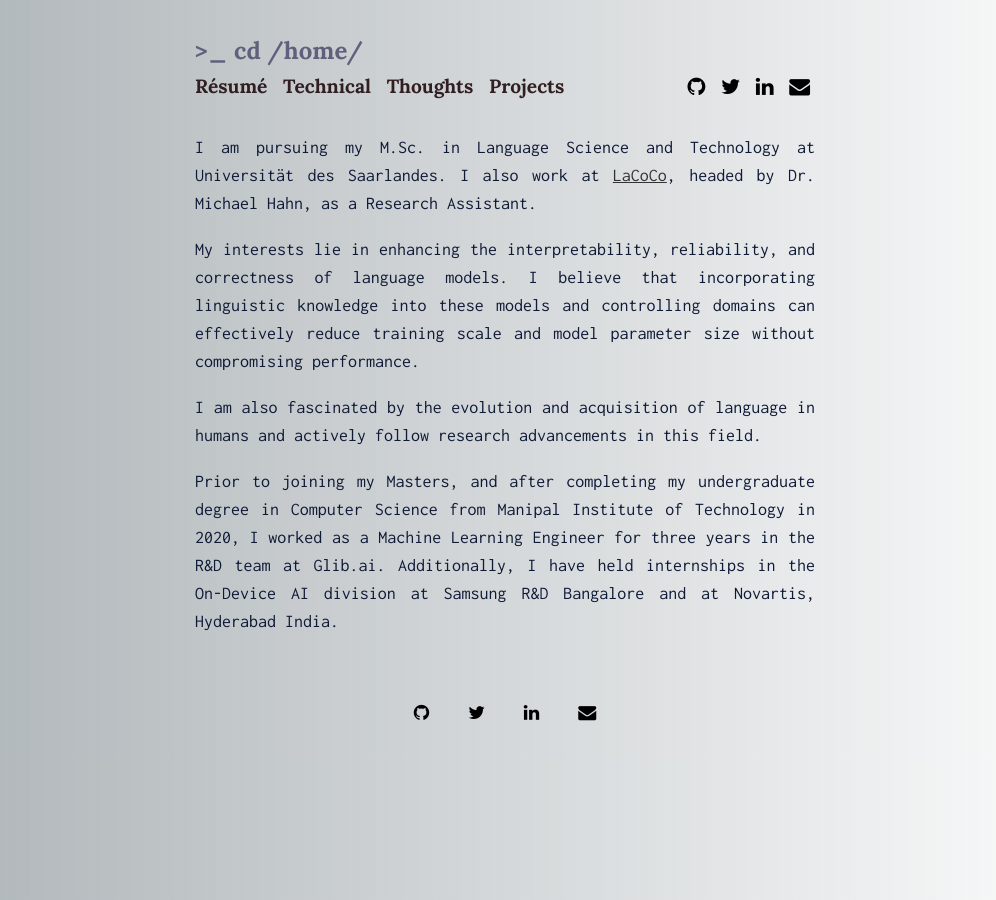
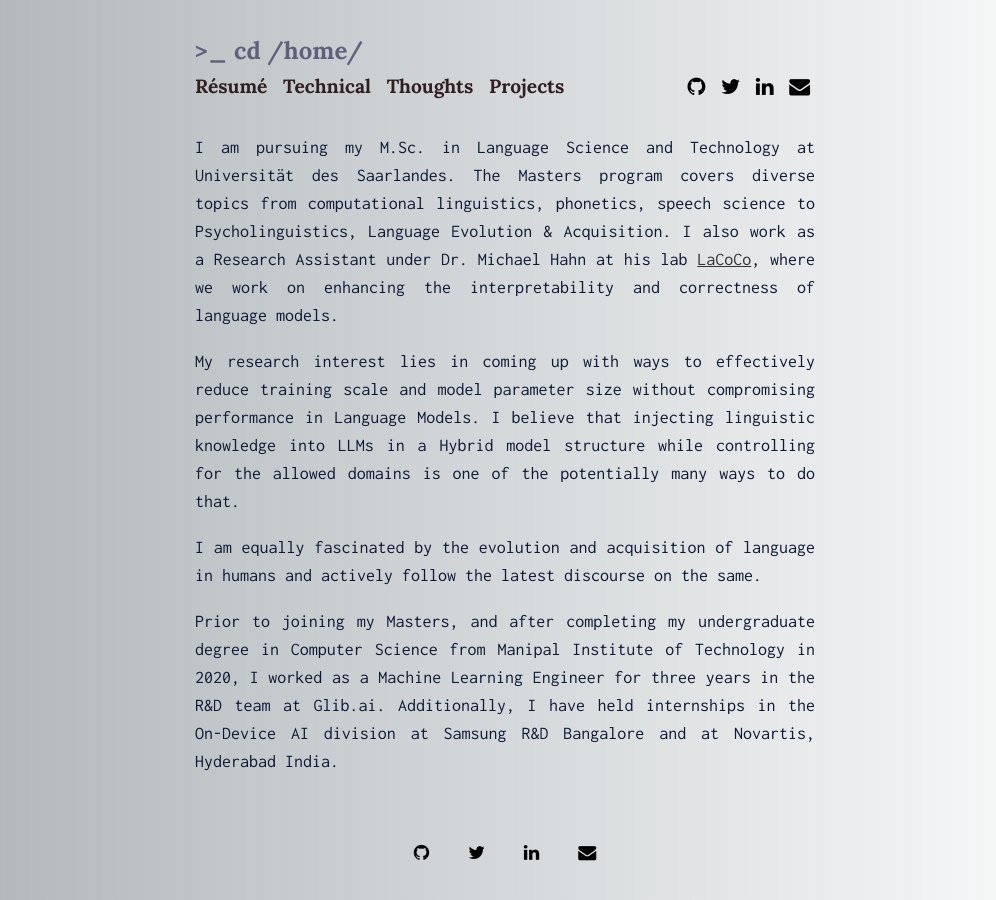
Before and after one commit to yashYRS/yashYRS.github.io, a Jekyll site: the page built from _posts/2023-11-15-about.md, in a window 1280 px wide. Shown: the whole page, without its empty margins (135-1131 px from the left). Built offline with Jekyll 4.4.1, drawn with Linux system fonts in a browser that asks for light colours.

Commit message:
Update job header

```diff
--- a/_posts/2023-11-15-about.md
+++ b/_posts/2023-11-15-about.md
@@ -2,10 +2,10 @@
 layout: default
 categories : About
 ---
-I am pursuing my M.Sc. in Language Science and Technology at Universität des Saarlandes. I also work at [LaCoCo](https://lacoco-lab.github.io/home/), headed by Dr. Michael Hahn, as a Research Assistant.
+I am pursuing my M.Sc. in Language Science and Technology at Universität des Saarlandes. The Masters program covers diverse topics from computational linguistics, phonetics, speech science to Psycholinguistics, Language Evolution & Acquisition. I also work as a Research Assistant under Dr. Michael Hahn at his lab [LaCoCo](https://lacoco-lab.github.io/home/), where we work on enhancing the interpretability and correctness of language models.
 
-My interests lie in enhancing the interpretability, reliability, and correctness of language models. I believe that incorporating linguistic knowledge into these models and controlling domains can effectively reduce training scale and model parameter size without compromising performance.
+My research interest lies in coming up with ways to effectively reduce training scale and model parameter size without compromising performance in Language Models. I believe that injecting linguistic knowledge into LLMs in a Hybrid model structure while controlling for the allowed domains is one of the potentially many ways to do that.
 
-I am also fascinated by the evolution and acquisition of language in humans and actively follow research advancements in this field.
+I am equally fascinated by the evolution and acquisition of language in humans and actively follow the latest discourse on the same.
 
 Prior to joining my Masters, and after completing my undergraduate degree in Computer Science from Manipal Institute of Technology in 2020, I worked as a Machine Learning Engineer for three years in the R&D team at Glib.ai. Additionally, I have held internships in the On-Device AI division at Samsung R&D Bangalore and at Novartis, Hyderabad India.
--- a/index.html
+++ b/index.html
@@ -7,8 +7,8 @@ title: Home
        <div style="float:left; display:inline-block">
         <center>
         <img src="/images/self.png" width="220">
-        <h5> Yash Raj Sarrof <br>
-        ML Engineer @ <a href="https://glib.ai/">Glib.ai</a>  <br>
+        <h5> Yash Sarrof <br>
+        HiWi @ <a href="https://lacoco-lab.github.io/home/"> LaCoCo</a>
         </h5>
         </center>
        </div>
```
